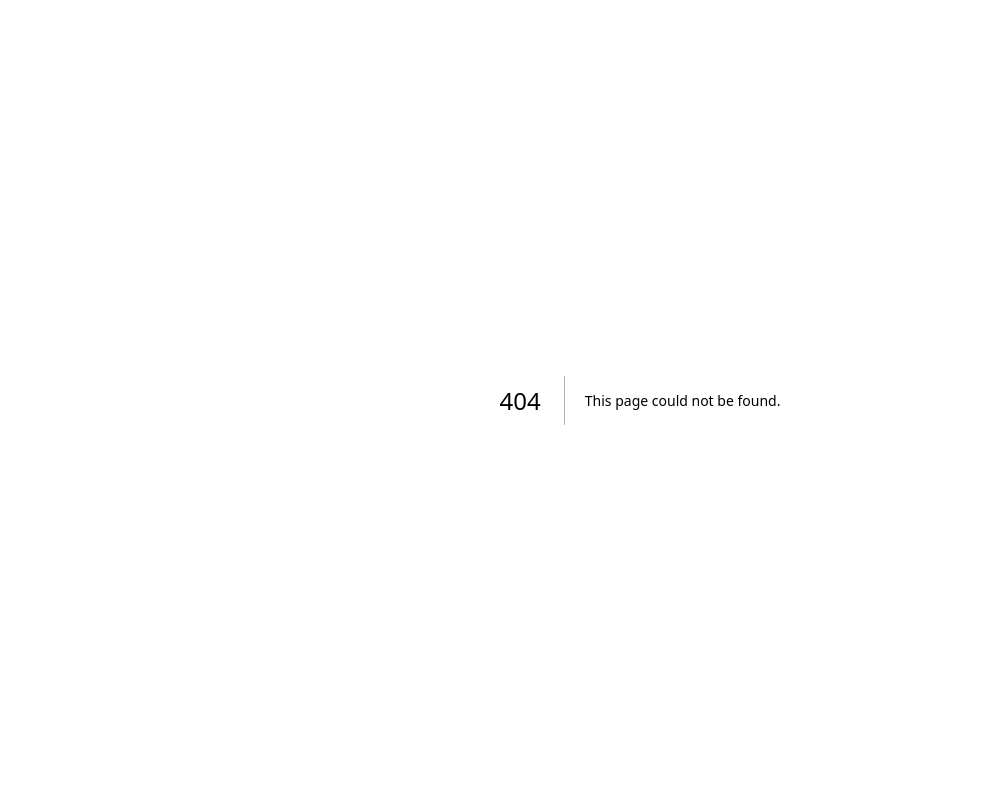
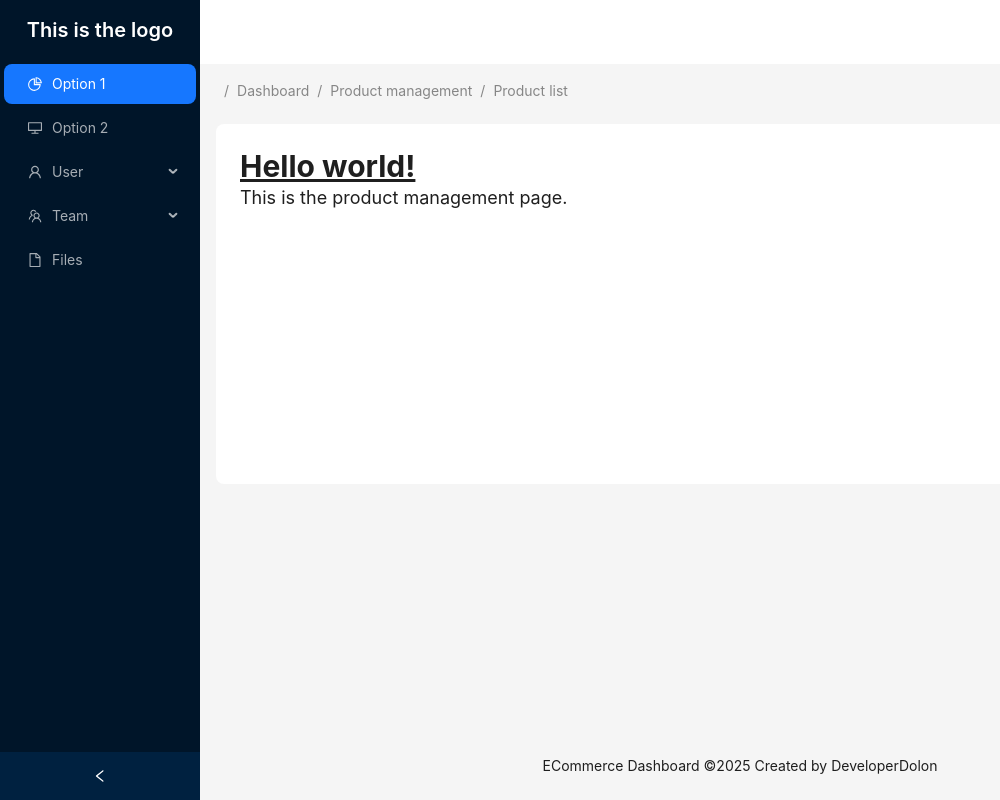
Before and after one commit to DeveloperDolon/microservice-client, a Next.js app: page /dashboard/product-management/product-list in a window 1280 px wide. Before the commit this address had no page. Shown: the whole page, without its empty margins (0-1000 px from the left). Built offline with nearby package versions, Linux system fonts and the light colour scheme.

Commit message:
breadcrumb make workable commit

```diff
--- a/app/dashboard/layout.tsx
+++ b/app/dashboard/layout.tsx
@@ -22,8 +22,8 @@ export default function DashboardLayout({
 
   const breadcrumbItems = pathArray.map((item) => {
     return {
-      path: "/"+item,
-      breadcrumbName: item.charAt(0).toUpperCase() + item.slice(1),
+      href: "/" + pathArray.slice(1, pathArray.indexOf(item) + 1).join("/"),
+      breadcrumbName: (item.charAt(0).toUpperCase() + item.slice(1)).split("-").join(" "),
     };
   });
 
--- /dev/null
+++ b/app/dashboard/product-management/product-list/page.tsx
@@ -0,0 +1,14 @@
+import React from 'react';
+
+const page = () => {
+  return (
+    <div>
+        <h1 className="text-3xl font-bold underline">
+            Hello world!
+        </h1>
+        <p className="text-lg">This is the product management page.</p>
+    </div>
+  );
+};
+
+export default page;
```
